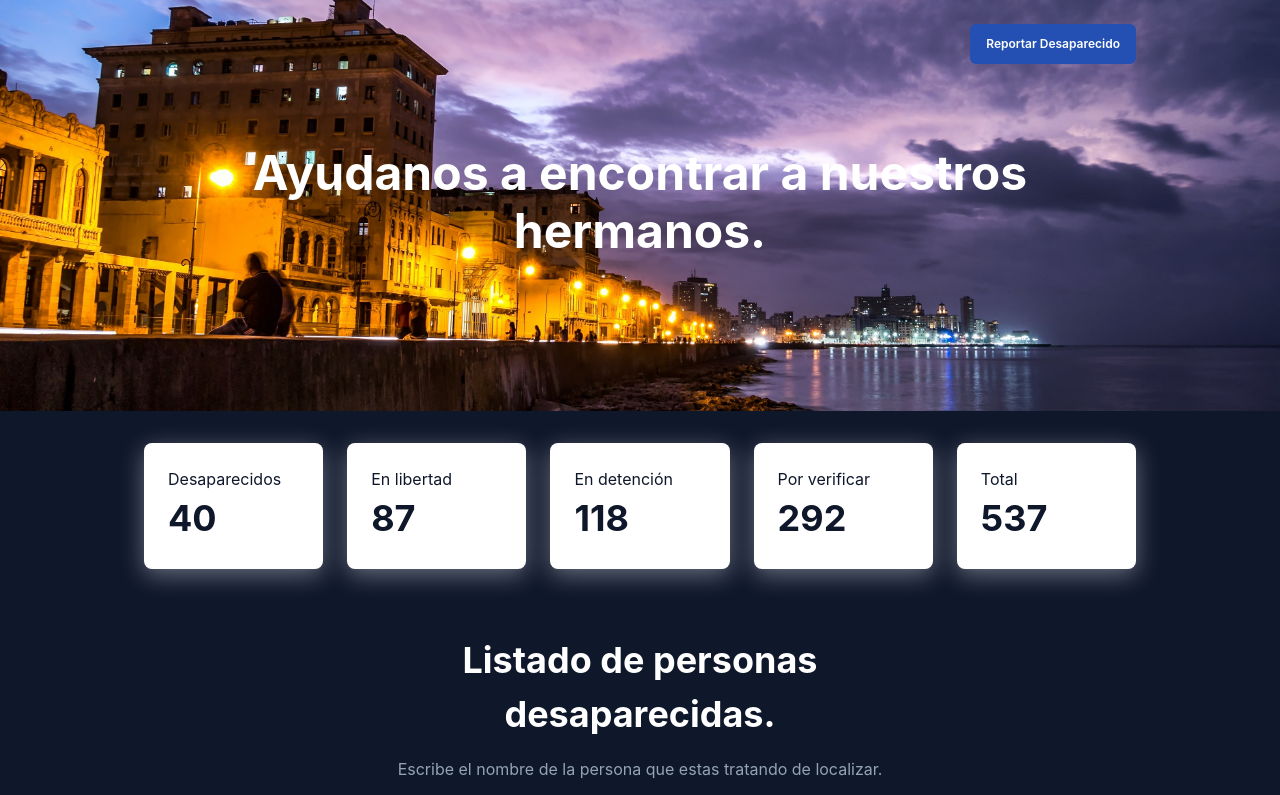
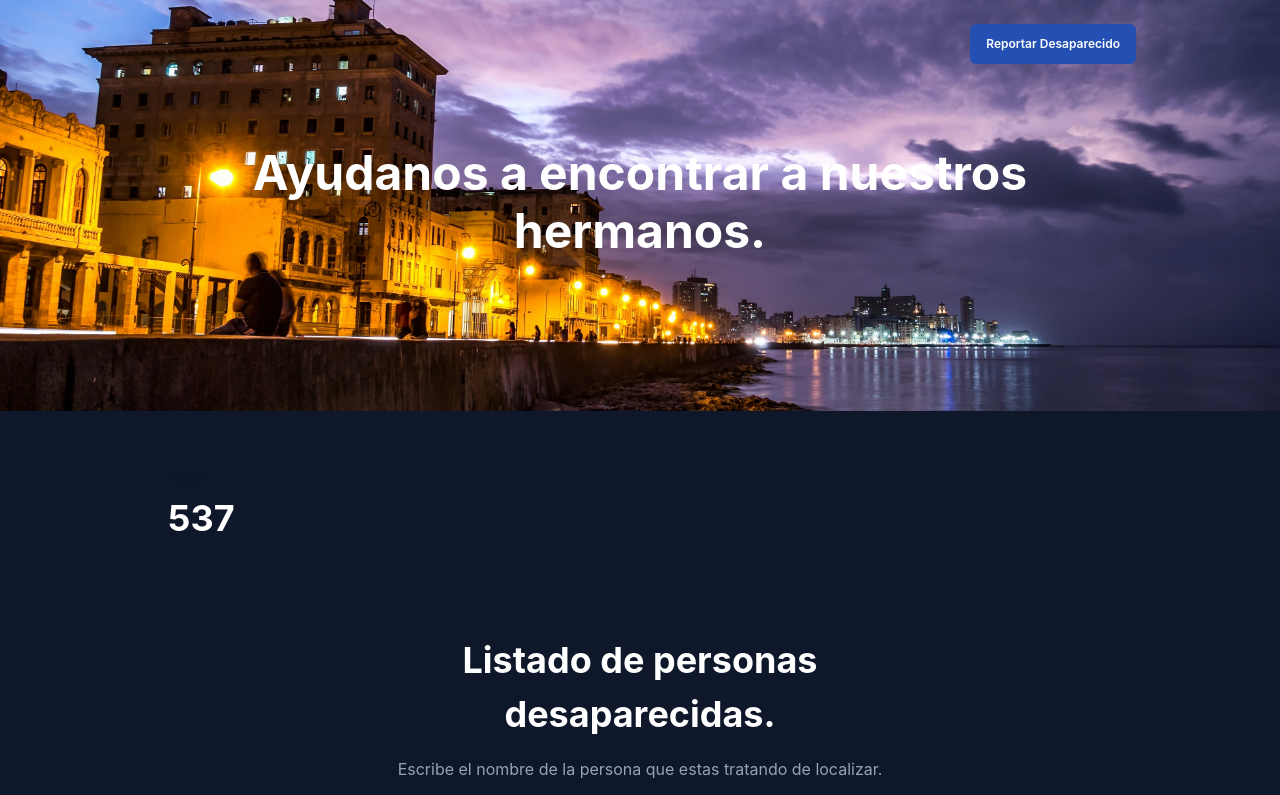
Before and after one commit to Sobefy/cubamissing, a Next.js app: page / in a window 1280 px wide. Shown: the top 795 px of the page. Built offline with nearby package versions, Linux system fonts and the light colour scheme; no server answers.

Commit message:
feat: removed stats

```diff
--- a/src/components/StatCard/StatCard.tsx
+++ b/src/components/StatCard/StatCard.tsx
@@ -10,15 +10,13 @@ const StatCard = ({ label, number }: StatCardProps) => {
     <Stat
       color="brand.oceanBlue"
       p={6}
-      boxShadow="brand.whiteShadow"
-      background="white"
       borderRadius={8}
       textAlign={{ base: "center", md: "left" }}
     >
       <StatLabel fontSize="md" fontWeight="normal">
         {label}
       </StatLabel>
-      <StatNumber fontSize="4xl" fontWeight="bold">
+      <StatNumber fontSize="4xl" fontWeight="bold" color="white">
         {number}
       </StatNumber>
     </Stat>
--- a/src/components/Stats/Stats.tsx
+++ b/src/components/Stats/Stats.tsx
@@ -35,10 +35,6 @@ const Stats = ({ translations }: StatsProps) => {
           columnGap={{ base: 0, md: 6 }}
           rowGap={{ base: 6, md: 0 }}
         >
-          <StatCard label={dissapeared} number={40} />
-          <StatCard label={released} number={87} />
-          <StatCard label={detention} number={118} />
-          <StatCard label={toVerify} number={292} />
           <StatCard label={total} number={537} />
         </Grid>
       </Container>
```
